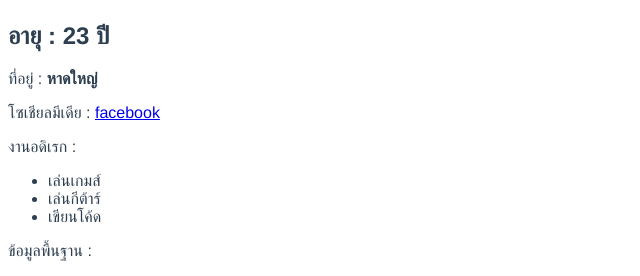
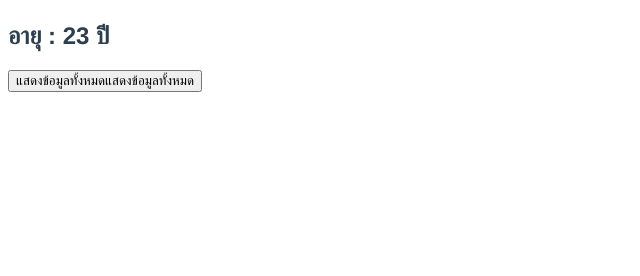
Before and after one commit to YOT-ANAN/vue_basic, a Vue app: page / in a window 1280 px wide. Shown: the part 380-656 px from the top of the page, without its empty margins (0-640 px from the left). Built offline with nearby package versions, Linux system fonts and the light colour scheme.

Commit message:
learn about  v-show

```diff
--- a/src/App.vue
+++ b/src/App.vue
@@ -14,24 +14,39 @@
       <input type="text" ref="nicknameEl" />
       <button type="submit">บันทึก</button>
     </form>
-    <!-- evnet input โดยใช้ v-on -->
+    <!-- event input โดยใช้ v-on -->
     <h1>ชื่อ-นามสกุล : {{ getFullName() }}</h1>
     <h1>ชื่อเล่น: {{ nickname }}</h1>
     <h1>อายุ : {{ age }} ปี</h1>
+    <div>
+      <button @click="toggleVisible">
+        {{ isVisible ? "ซ่อน" : "แสดงข้อมูลทั้งหมด" }}แสดงข้อมูลทั้งหมด
+      </button>
+    </div>
+    <div v-show="isVisible === true">
       <p>ที่อยู่ : <span v-html="address"></span></p>
       <p>โซเชียลมีเดีย : <a :href="social" target="_blank">facebook</a></p>
       <p>งานอดิเรก :</p>
+      <div v-if="hobby.length === 0">
+        <p>ไม่มีงานอดิเรก</p>
+      </div>
+      <div v-else>
         <ul>
           <li v-for="(item, index) in hobby" :key="index">{{ item }}</li>
         </ul>
+      </div>
+
       <p>ข้อมูลพื้นฐาน :</p>
       <ul>
-      <li v-for="(item, key) in general" :key="key">{{ key }} : {{ item }}</li>
+        <li v-for="(item, key) in general" :key="key">
+          {{ key }} : {{ item }}
+        </li>
       </ul>
       <button @click="showData">ข้อมูลเพิ่มเติม</button>
       <button v-on:click="increment">เพิ่ม</button>
       <button v-on:click.right="incrementByValue(10)">เพิ่มทีละ 10</button>
       <!-- event สามารถเขียน v-on หรือลดรูปโดยใช้@ -->
+    </div>
   </section>
 </template>
 
@@ -48,13 +63,14 @@ export default {
       picture: "https://cdn-icons-png.flaticon.com/512/5815/5815726.png",
       size: 200,
       social: "https://www.facebook.com/t.yotanan",
-      hobby: ["เล่นเกมส์", "เล่นกีต้าร์", "เขียนโค้ด"],
+      hobby: ["เล่นเกมส์", "เล่นกีต้าร์", "เขียนโค้ด", "อ่านหนังสือ"],
       general: {
         gender: "ชาย",
         weight: 90,
         height: 170.5,
         status: false,
       },
+      isVisible: false,
     };
   },
   methods: {
@@ -78,6 +94,9 @@ export default {
       console.log(this.$refs.nicknameEl);
       this.nickname = this.$refs.nicknameEl.value;
     },
+    toggleVisible() {
+      this.isVisible = !this.isVisible;
+    },
   },
 };
 </script>
```
Lines whose indentation alone changed are shown as unchanged.
